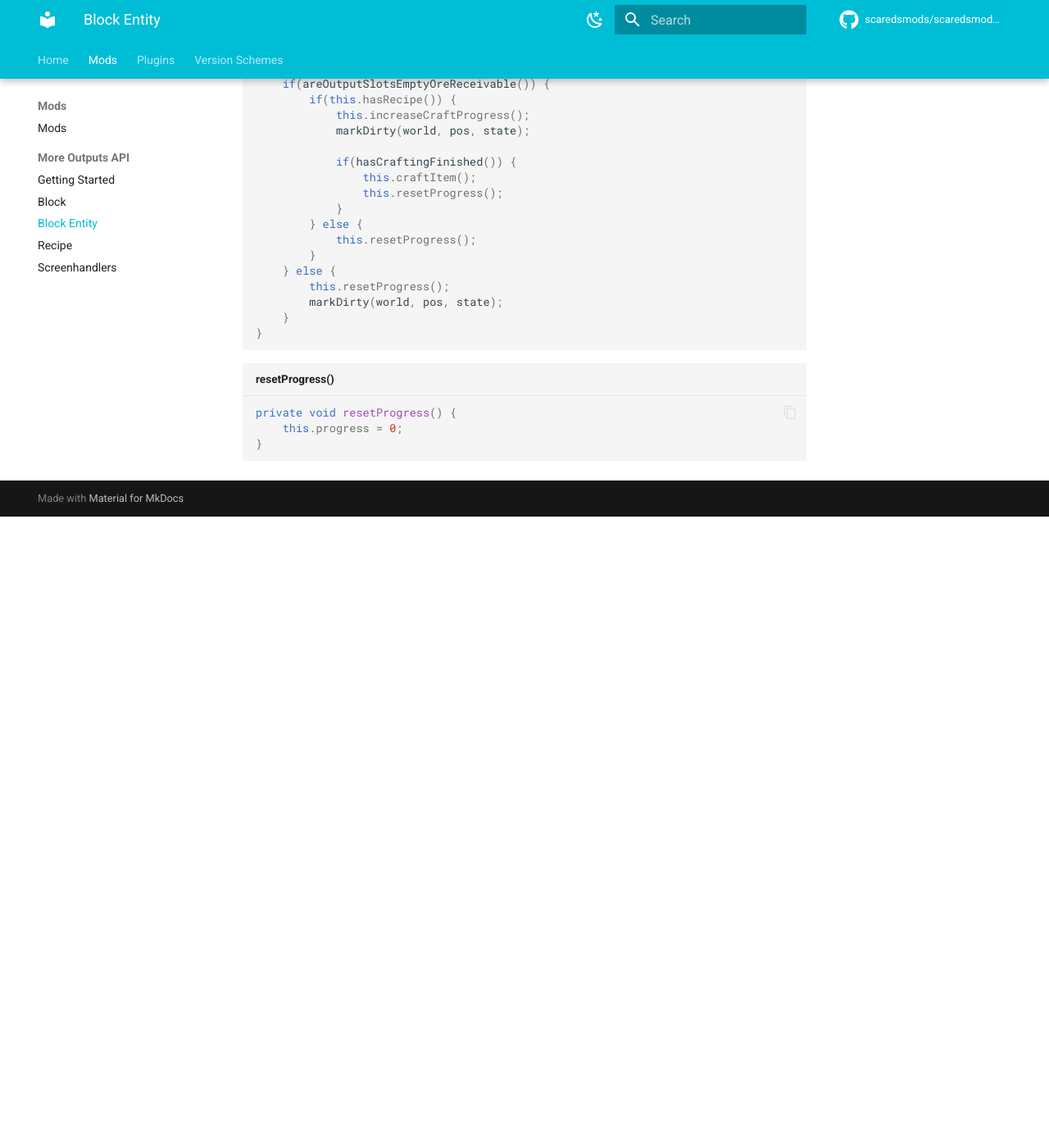
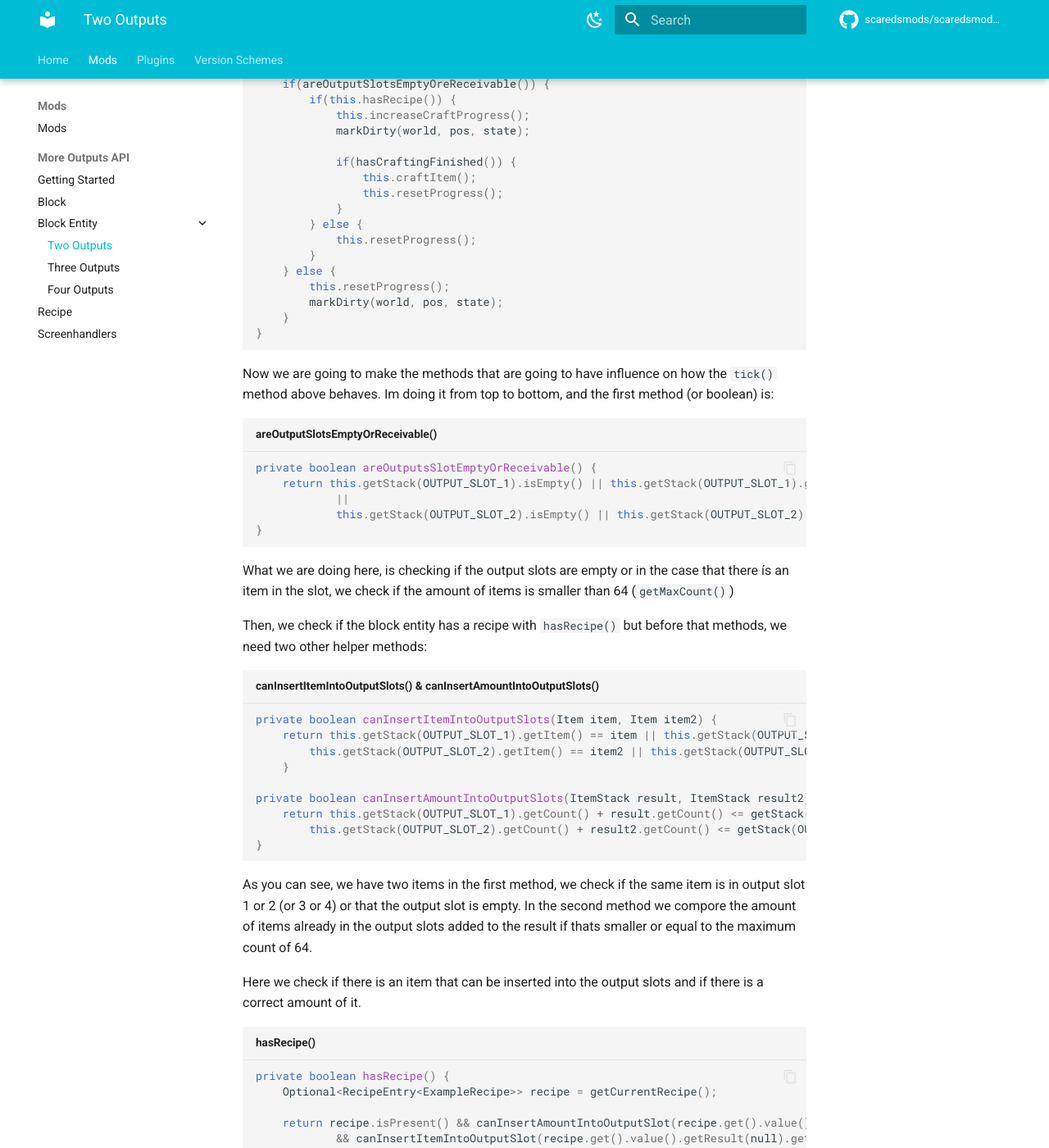
Before and after one commit to ScaredsmodsWeb/scaredsmods.github.io, an MkDocs documentation site: the page built from docs/mods/more-outputs-api/block-entity/two-outputs/index.md, in a window 1280 px wide and 1400 px high, scrolled down 2752 px. Shown: the whole window at 82% size. Built offline with MkDocs 1.6.1 and Material for MkDocs 9.7.7, drawn with Linux system fonts in a browser that asks for light colours; comment, search, counter and statistics services are not loaded; before the commit the page ends 3382 px from its top, so only the background shows below that; some of the changed text lies outside the part shown.

Commit message:
Almost finished the two output documentation ⌛

````diff
--- a/docs/mods/more-outputs-api/blockentity.md
+++ b/docs/mods/more-outputs-api/block-entity/two-outputs/index.md
@@ -1,4 +1,4 @@
-# Block Entity
+# Block Entity with two output slots
 
 Before we can create our block entity, we need to first make 2 'helper' classes, ```ModBlockEntities``` and a little helper class ```ImplementedInventory```. NOTE: I did not make the last class, all credits are available in that class.
 
@@ -273,6 +273,8 @@ private int maxProgress = 100; // (6)!
 5. At this point, the block entity (machine) starts crafting
 6. This is the max the crafting takes
 
+
+
 The constructor should look like this:
 
 ```java
@@ -360,6 +362,7 @@ public ScreenHandler createMenu(int syncId, PlayerInventory playerInventory, Pla
 }
 ```
 
+1. ❌ Error: Class not created
 
 
 
@@ -391,10 +394,69 @@ public void tick(World world, BlockPos pos, BlockState state) { // (1)!
 ```
 
 
-1. ❌ Here should be a few errors present, as we haven't made that class yet
+1. ❌ Here should be a few errors present, as we haven't made those methods yet
 
-```java title="resetProgress()"
+
+
+Now we are going to make the methods that are going to have influence on how the ```tick()``` method above behaves.
+Im doing it from top to bottom, and the first method (or boolean) is:
+
+```java title="areOutputSlotsEmptyOrReceivable()"
+private boolean areOutputsSlotEmptyOrReceivable() {
+    return this.getStack(OUTPUT_SLOT_1).isEmpty() || this.getStack(OUTPUT_SLOT_1).getCount() < this.getStack(OUTPUT_SLOT_1).getMaxCount()
+            ||
+            this.getStack(OUTPUT_SLOT_2).isEmpty() || this.getStack(OUTPUT_SLOT_2).getCount() < this.getStack(OUTPUT_SLOT_2).getMaxCount();
+}
+```
+What we are doing here, is checking if the output slots are empty or in the case that there ís an item in the slot, we check if the amount of items is smaller than 64 (```getMaxCount()```)
+
+
+
+Then, we check if the block entity has a recipe with ```hasRecipe()``` but before that methods, we need two other helper methods:
+
+```java title="canInsertItemIntoOutputSlots() & canInsertAmountIntoOutputSlots()"
+private boolean canInsertItemIntoOutputSlots(Item item, Item item2) {
+    return this.getStack(OUTPUT_SLOT_1).getItem() == item || this.getStack(OUTPUT_SLOT_1).isEmpty() &&
+        this.getStack(OUTPUT_SLOT_2).getItem() == item2 || this.getStack(OUTPUT_SLOT_2).isEmpty();
+    }
+
+private boolean canInsertAmountIntoOutputSlots(ItemStack result, ItemStack result2) {
+    return this.getStack(OUTPUT_SLOT_1).getCount() + result.getCount() <= getStack(OUTPUT_SLOT_1).getMaxCount() &&
+        this.getStack(OUTPUT_SLOT_2).getCount() + result2.getCount() <= getStack(OUTPUT_SLOT_2).getMaxCount();
+}
+```
+As you can see, we have two items in the first method, we check if the same item is in output slot 1 or 2 (or 3 or 4)  or that the output slot is empty.
+In the second method we compore the amount of items already in the output slots added to the result if thats smaller or equal to the maximum count of 64.
+
+
+
+
+Here we check if there is an item that can be inserted into the output slots and if there is a correct amount of it.
+
+```java title="hasRecipe()"
+
+private boolean hasRecipe() {
+    Optional<RecipeEntry<ExampleRecipe>> recipe = getCurrentRecipe();
+
+    return recipe.isPresent() && canInsertAmountIntoOutputSlot(recipe.get().value().getResult(null), recipe.get().value().getSecondResult(null))
+            && canInsertItemIntoOutputSlot(recipe.get().value().getResult(null).getItem(), recipe.get().value().getSecondResult(null).getItem());
+}
+```
+
+The ```increaseCraftProgress()```, ```resetProgress()``` and ```hasCraftingFinished``` methods aren't really that special so I'll list them here:
+
+
+
+
+```java title="resetProgress() & increaseCraftProgress() & hasCraftingFinished()"
 private void resetProgress() {
     this.progress = 0;
 }
+private void increaseCraftProgress() {
+    progress++;
+}
+private boolean hasCraftingFinished() {
+    return progress >= maxProgress;
+}
 ```
+Before we can make the last method use in the ```tick()``` method, we need a helper method called ```getCurrentRecipe()``` which gets the current recipe by accessing
--- a/mkdocs.yml
+++ b/mkdocs.yml
@@ -11,7 +11,10 @@ nav:
     - More Outputs API:
       - Getting Started: 'mods/more-outputs-api/index.md'
       - Block: 'mods/more-outputs-api/block.md'
-      - Block Entity: 'mods/more-outputs-api/blockentity.md'
+      - Block Entity:
+          - Two Outputs: 'mods/more-outputs-api/block-entity/two-outputs/index.md'
+          - Three Outputs: 'mods/more-outputs-api/block-entity/three-outputs/index.md'
+          - Four Outputs: 'mods/more-outputs-api/block-entity/four-outputs/index.md'
       - Recipe: 'mods/more-outputs-api/recipe.md'
       - Screenhandlers: 'mods/more-outputs-api/screenhandlers.md'
 - Plugins:
````
Also changed, not shown: docs/mods/more-outputs-api/index.md (+1 -1 lines), docs/mods/more-outputs-api/block-entity/four-outputs/index.md (added), docs/mods/more-outputs-api/block-entity/three-outputs/index.md (added).
